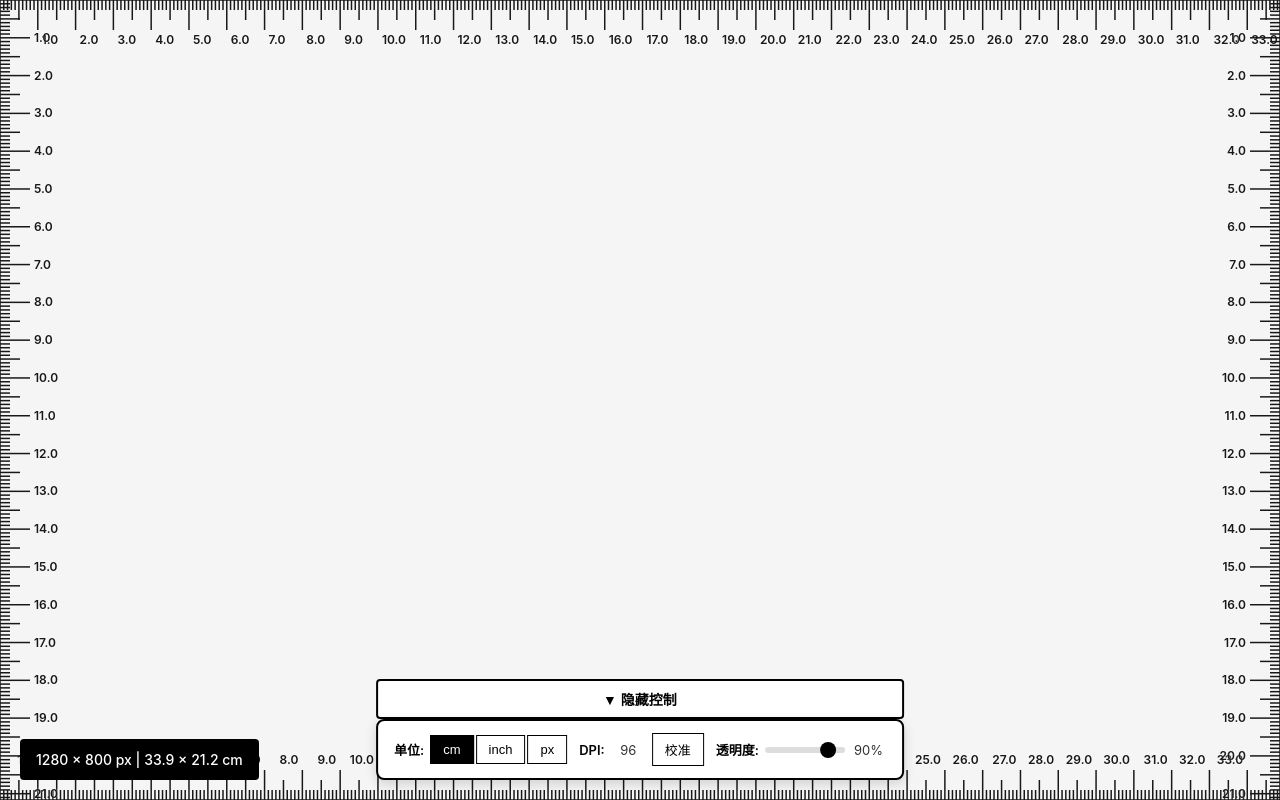
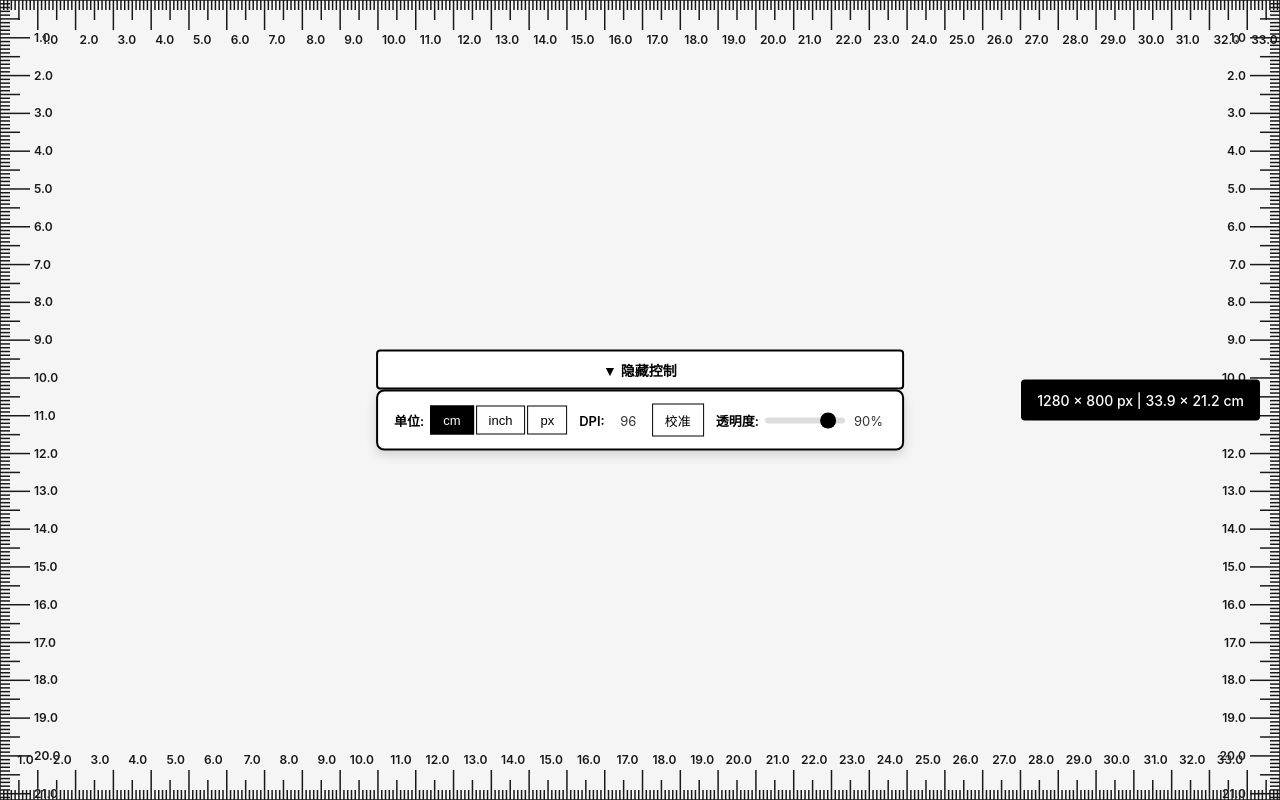
Before and after one commit to lyh-ADT/lyh-adt.github.io, a React (Vite) app in the folder web-ruler/: page / in a window 1280 px wide. Built offline with nearby package versions, Linux system fonts and the light colour scheme.

Commit message:
fix: center control panel to avoid blocking edge rulers
Move controls from bottom-center to screen center.
Move measurement display from bottom-left to right-center.

This prevents UI elements from overlapping with the edge-mounted ruler ticks.

```diff
--- a/web-ruler/src/App.css
+++ b/web-ruler/src/App.css
@@ -7,9 +7,9 @@
 
 .controls-container {
   position: fixed;
-  bottom: 20px;
+  top: 50%;
   left: 50%;
-  transform: translateX(-50%);
+  transform: translate(-50%, -50%);
   z-index: 1000;
   transition: all 0.3s ease;
 }
@@ -33,8 +33,9 @@
 
 .measurement-display {
   position: fixed;
-  bottom: 20px;
-  left: 20px;
+  top: 50%;
+  right: 20px;
+  transform: translateY(-50%);
   background: #000;
   color: #fff;
   padding: 12px 16px;
```
Also changed, not shown: 4 other files (tests, documents, lock files or other folders).
